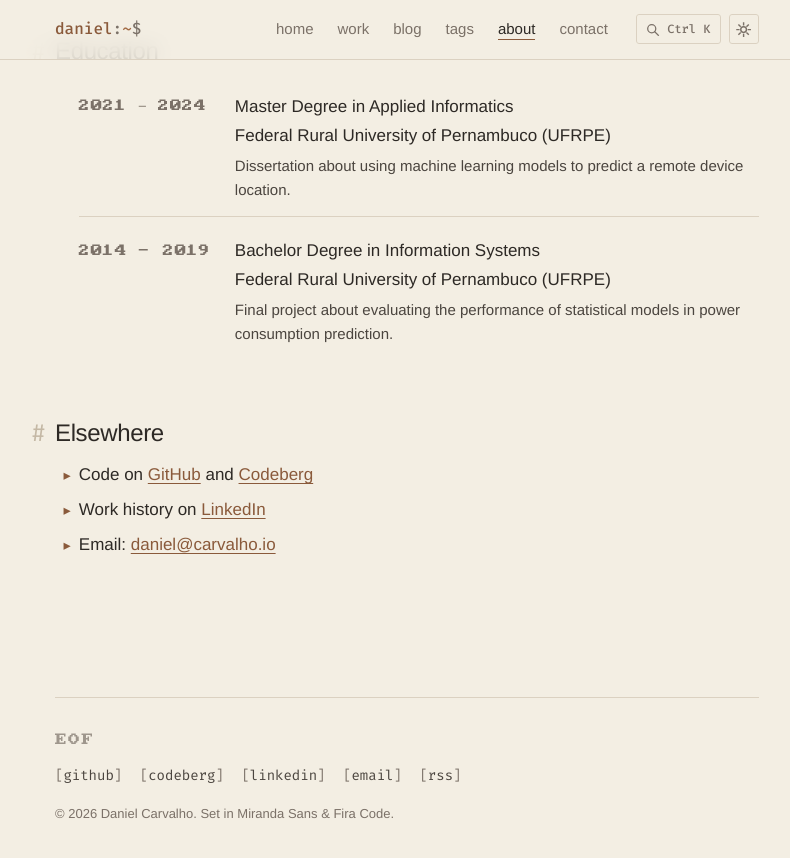
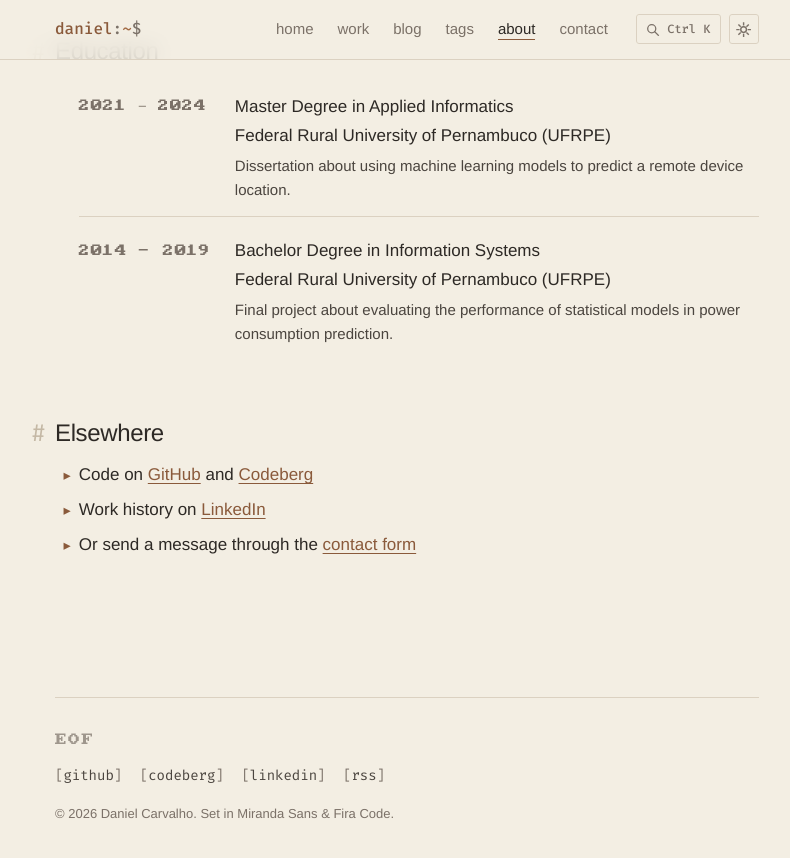
Before and after one commit to carvalhodj/carvalhodj.github.io, a Jekyll site: the page built from about.md, in a window 1280 px wide and 900 px high, scrolled down 987 px. Shown: the top 858 px of the window, without its empty margins (233-1023 px from the left). Built offline with Jekyll 4.4.1, drawn with Linux system fonts in a browser that asks for light colours; some web fonts are replaced.

Commit message:
chore: remove e-mail info

```diff
--- a/_config.yml
+++ b/_config.yml
@@ -11,7 +11,6 @@ baseurl: ""
 
 author:
   name: Daniel Carvalho
-  email: daniel@carvalho.io
 
 # Links rendered as [name] in the hero and footer, and listed on /contact/.
 # `handle` is the text shown on the contact page (defaults to the URL).
@@ -25,9 +24,6 @@ social:
   - name: linkedin
     handle: in/carvalhodj
     url: https://www.linkedin.com/in/carvalhodj
-  - name: email
-    handle: daniel@carvalho.io
-    url: mailto:daniel@carvalho.io
 
 # Contact form, sent by Web3Forms (free plan) with hCaptcha.
 # Get an access key at https://web3forms.com, then enable hCaptcha for the
--- a/about.md
+++ b/about.md
@@ -20,4 +20,4 @@ After a few years got experience with POS machines working in a fintech company,
 
 - Code on [GitHub](https://github.com/carvalhodj) and [Codeberg](https://codeberg.org/carvalhodj)
 - Work history on [LinkedIn](https://www.linkedin.com/in/carvalhodj)
-- Email: [daniel@carvalho.io](mailto:daniel@carvalho.io)
+- Or send a message through the [contact form](/contact/)
--- a/assets/js/retro.js
+++ b/assets/js/retro.js
@@ -498,7 +498,7 @@
           show("ok", "Message sent. Thanks, I'll get back to you soon.");
         })
         .catch(function (error) {
-          show("error", "Couldn't send: " + error.message + ". Please try again or email me directly.");
+          show("error", "Couldn't send: " + error.message + ". Please try again later.");
         })
         .then(function () {
           button.disabled = false;
```
